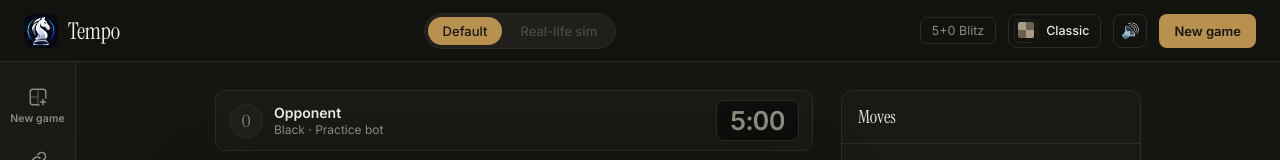
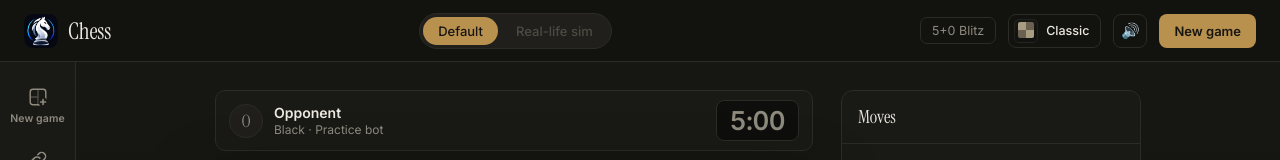
Before and after one commit to blajockz/chess-game, a React (Vite) app: page / in a window 1280 px wide. Shown: the top 160 px of the page. Built offline with nearby package versions, Linux system fonts and the light colour scheme.

Commit message:
Fix icon

```diff
--- a/src/components/TopBar.tsx
+++ b/src/components/TopBar.tsx
@@ -28,8 +28,8 @@ export default function TopBar({
   return (
     <header className="topbar">
       <div className="identity">
-        <img className="mark" src="/favicon.svg" alt="" width={34} height={34} />
-        <span className="wordmark">Tempo</span>
+        <img className="mark" src="/favicon.svg?v=2" alt="" width={34} height={34} />
+        <span className="wordmark">Chess</span>
       </div>
 
       <div className="modes" role="group" aria-label="Game mode">
```
